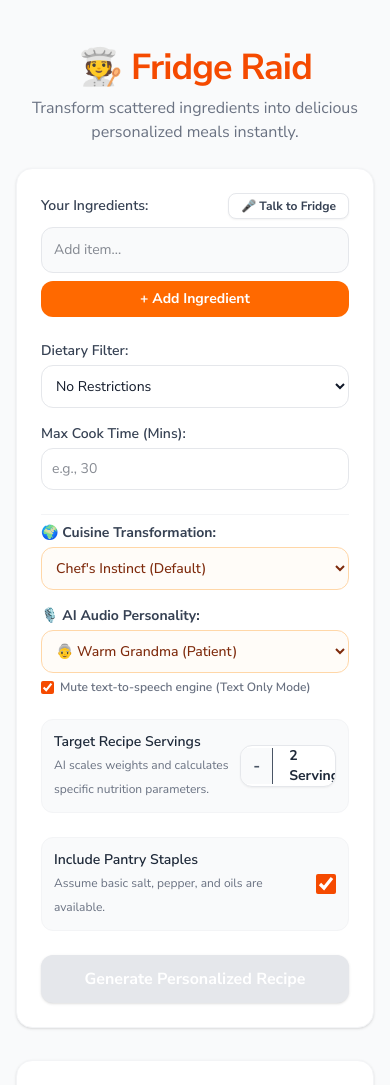
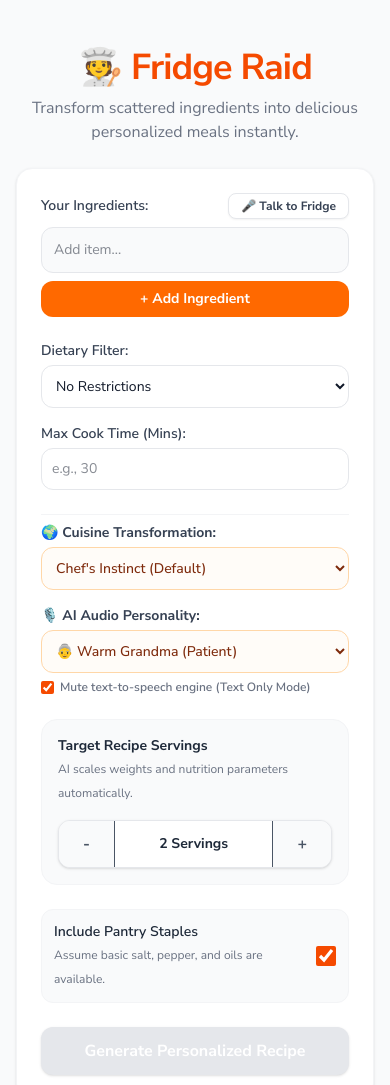
Before and after one commit to ShubhVadke/recipe-generator, a Next.js app in the folder frontend/: page / in a window 390 px wide. Shown: the top 1085 px of the page. Built offline with nearby package versions, Linux system fonts and the light colour scheme.

Commit message:
Refactor target recipe servings component
Updated the layout for target recipe servings with responsive design and improved styling.

```diff
--- a/frontend/app/page.tsx
+++ b/frontend/app/page.tsx
@@ -585,7 +585,7 @@ export default function Home() {
             </div>
 
             {/* Serving Incrementor */}
-            <div className="flex items-center justify-between p-3 bg-gray-50 rounded-xl border border-gray-100">
+            {/* <div className="flex items-center justify-between p-3 bg-gray-50 rounded-xl border border-gray-100">
               <div>
                 <span className="block text-sm font-semibold text-gray-800">Target Recipe Servings</span>
                 <span className="text-xs text-gray-500">AI scales weights and calculates specific nutrition parameters.</span>
@@ -601,7 +601,37 @@ export default function Home() {
                   className="px-3 py-1.5 bg-gray-50 hover:bg-gray-100 text-gray-600 font-extrabold border-l transition-all"
                 >+</button>
               </div>
+            </div> */}
+            {/* Target Recipe Servings - Responsive Fix */}
+            <div className="flex flex-col sm:flex-row sm:items-center justify-between p-4 bg-gray-50 rounded-2xl border border-gray-100 gap-4">
+              <div className="flex-1">
+                <span className="block text-sm font-bold text-gray-800">Target Recipe Servings</span>
+                <span className="text-xs text-gray-500">AI scales weights and nutrition parameters automatically.</span>
+              </div>
+
+              <div className="flex items-center bg-white border border-gray-200 rounded-xl overflow-hidden shadow-sm w-full sm:w-auto h-12">
+                <button
+                  type="button"
+                  onClick={() => changeServingsAndRegen(Math.max(1, servings - 1))}
+                  className="px-6 py-2 bg-gray-50 hover:bg-gray-100 text-gray-600 font-extrabold border-r transition-all h-full"
+                >-</button>
+
+                <span className="px-6 font-bold text-gray-800 text-sm flex-1 text-center whitespace-nowrap">
+                  {servings} Servings
+                </span>
+
+                <button
+                  type="button"
+                  onClick={() => changeServingsAndRegen(servings + 1)}
+                  className="px-6 py-2 bg-gray-50 hover:bg-gray-100 text-gray-600 font-extrabold border-l transition-all h-full"
+                >+</button>
+              </div>
             </div>
+
+
+
+
+
 
             <div className="flex items-center justify-between p-3 bg-gray-50 rounded-xl border border-gray-100">
               <div>
```
